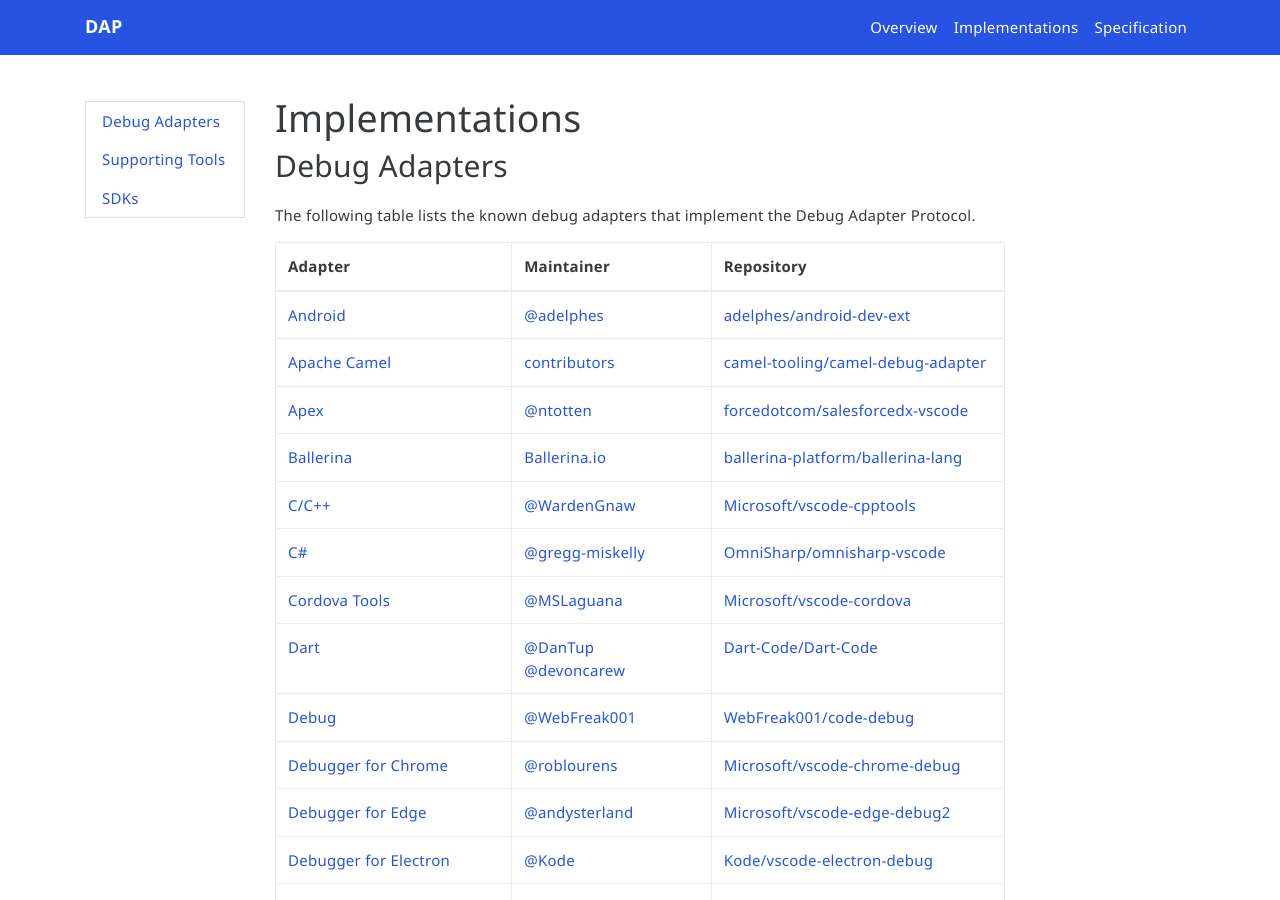
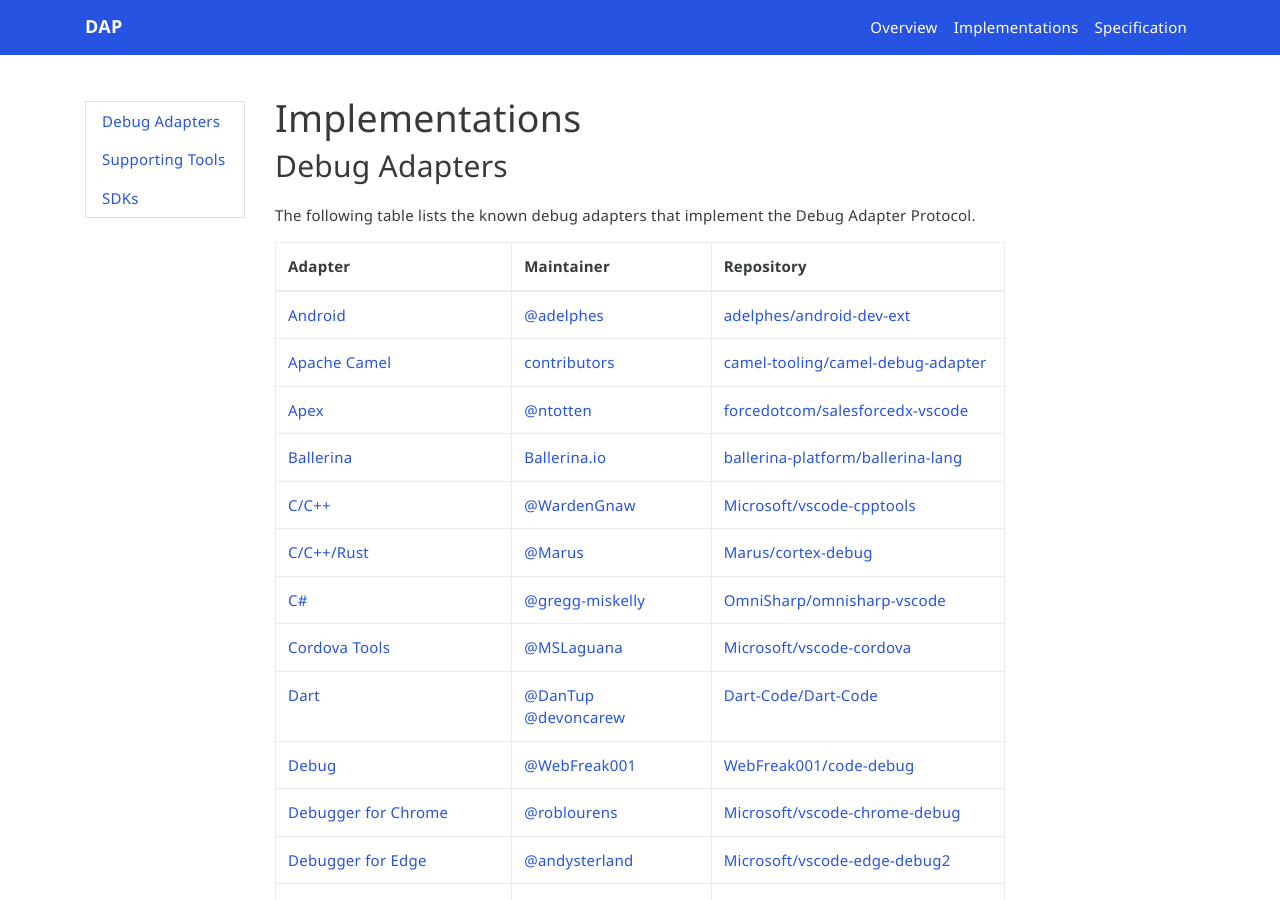
Before and after one commit to microsoft/debug-adapter-protocol, a Jekyll site: the page built from _implementors/adapters.md, in a window 1280 px wide and 900 px high. Built offline with Jekyll 4.4.1, drawn with Linux system fonts in a browser that asks for light colours; nearby versions of some CDN libraries; comment, search, counter and statistics services are not loaded.

Commit message:
Added Cortex-Debug which used to be in this list

```diff
--- a/_implementors/adapters.md
+++ b/_implementors/adapters.md
@@ -15,6 +15,7 @@
 [Apex](https://marketplace.visualstudio.com/items?itemName=salesforce.salesforcedx-vscode-apex-debugger)|[@ntotten](https://github.com/ntotten)|[forcedotcom/salesforcedx-vscode](https://github.com/forcedotcom/salesforcedx-vscode)
 [Ballerina](https://marketplace.visualstudio.com/items?itemName=wso2.ballerina)|[Ballerina.io](https://ballerina.io/)|[ballerina-platform/ballerina-lang](https://github.com/ballerina-platform/ballerina-lang/) |
 [C/C++](https://marketplace.visualstudio.com/items?itemName=ms-vscode.cpptools)|[@WardenGnaw](https://github.com/WardenGnaw)|[Microsoft/vscode-cpptools](https://github.com/Microsoft/vscode-cpptools)
+[C/C++/Rust](https://marketplace.visualstudio.com/items?itemName=marus25.cortex-debug)|[@Marus](https://github.com/Marus)|[Marus/cortex-debug](https://github.com/Marus/cortex-debug)
 [C#](https://marketplace.visualstudio.com/items?itemName=ms-vscode.csharp)|[@gregg-miskelly](https://github.com/gregg-miskelly)|[OmniSharp/omnisharp-vscode](https://github.com/OmniSharp/omnisharp-vscode)
 [Cordova Tools](https://marketplace.visualstudio.com/items?itemName=vsmobile.cordova-tools)|[@MSLaguana](https://github.com/MSLaguana)|[Microsoft/vscode-cordova](https://github.com/Microsoft/vscode-cordova)
 [Dart](https://marketplace.visualstudio.com/items?itemName=Dart-Code.dart-code)|[@DanTup](https://github.com/DanTup) [@devoncarew](https://github.com/devoncarew)|[Dart-Code/Dart-Code](https://github.com/Dart-Code/Dart-Code)
```
